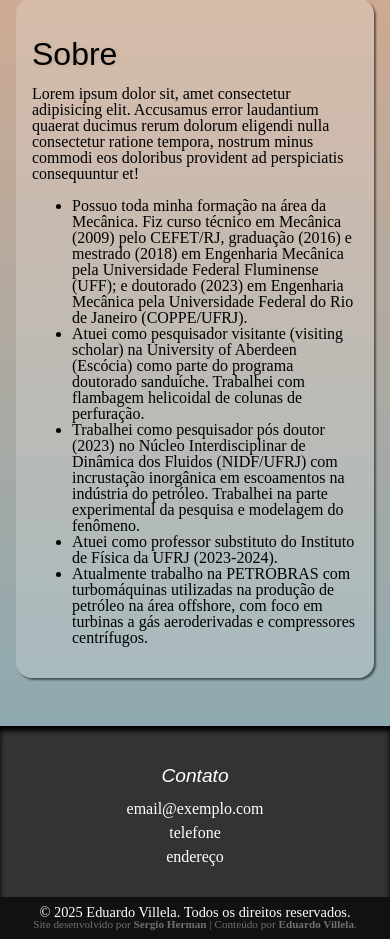
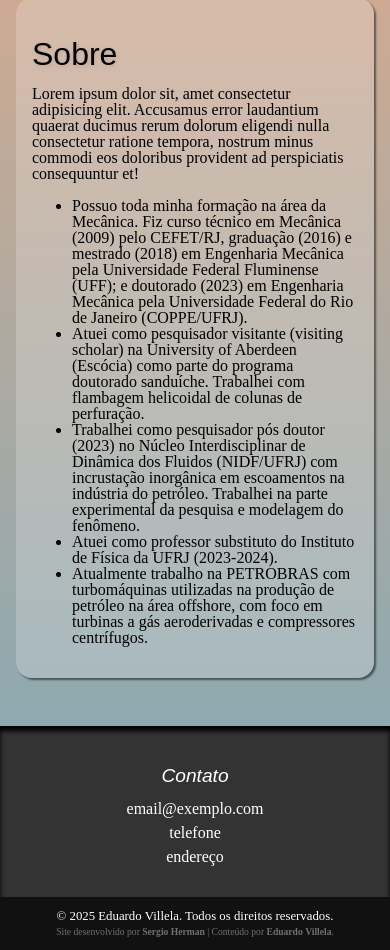
Before and after one commit to EduVillela/Site, a plain HTML site: page index.html in a window 390 px wide. Shown: the part 221-1171 px from the top of the page. Drawn offline with Linux system fonts and the light colour scheme.

Commit message:
Melhorias na responsividade e quebras de linha do footer

```diff
--- a/css/footer.css
+++ b/css/footer.css
@@ -40,10 +40,11 @@ footer .footer-column a:hover {
 footer .footer-copyright {
     text-align: center;
     width: 100%;
-    padding: 0.5rem 0;
+    padding: 0.5rem 0.8rem;
     background-color: #111;
     color: #fff;
     font-size: 0.9rem;
+    /* padding: 0.3rem 0.8rem; */
 }
 
 footer .credits{
@@ -65,6 +66,15 @@ footer .credits{
         text-align: center;
     }
 
+    footer .footer-copyright {
+        font-size: 0.8rem;
+        padding: 0.8rem 0.8rem;
+    }
+    footer .credits{
+        font-size: 0.6rem;
+        margin-top: 0.3rem;
+    }
+
 }
 
 
--- a/js/footer-loader.js
+++ b/js/footer-loader.js
@@ -11,8 +11,8 @@ async function loadFooter() {
         </div>
       </div>
       <div class="footer-copyright">
-        <p>&copy; 2025 Eduardo Villela. Todos os direitos reservados.</p>
-        <p class="credits">Site desenvolvido por <strong><a href="mailto:sergioherman@id.uff.br">Sergio Herman</a></strong> | Conteúdo por <strong>Eduardo Villela</strong>.</p>
+        <p>&copy;&nbsp;2025&nbsp;Eduardo&nbsp;Villela. Todos&nbsp;os&nbsp;direitos&nbsp;reservados.</p>
+        <p class="credits">Site&nbsp;desenvolvido&nbsp;por <strong><a href="mailto:sergioherman@id.uff.br">Sergio&nbsp;Herman</a></strong>&nbsp;| Conteúdo&nbsp;por&nbsp;<strong>Eduardo&nbsp;Villela</strong>.</p>
       </div>
     `;
 
```
